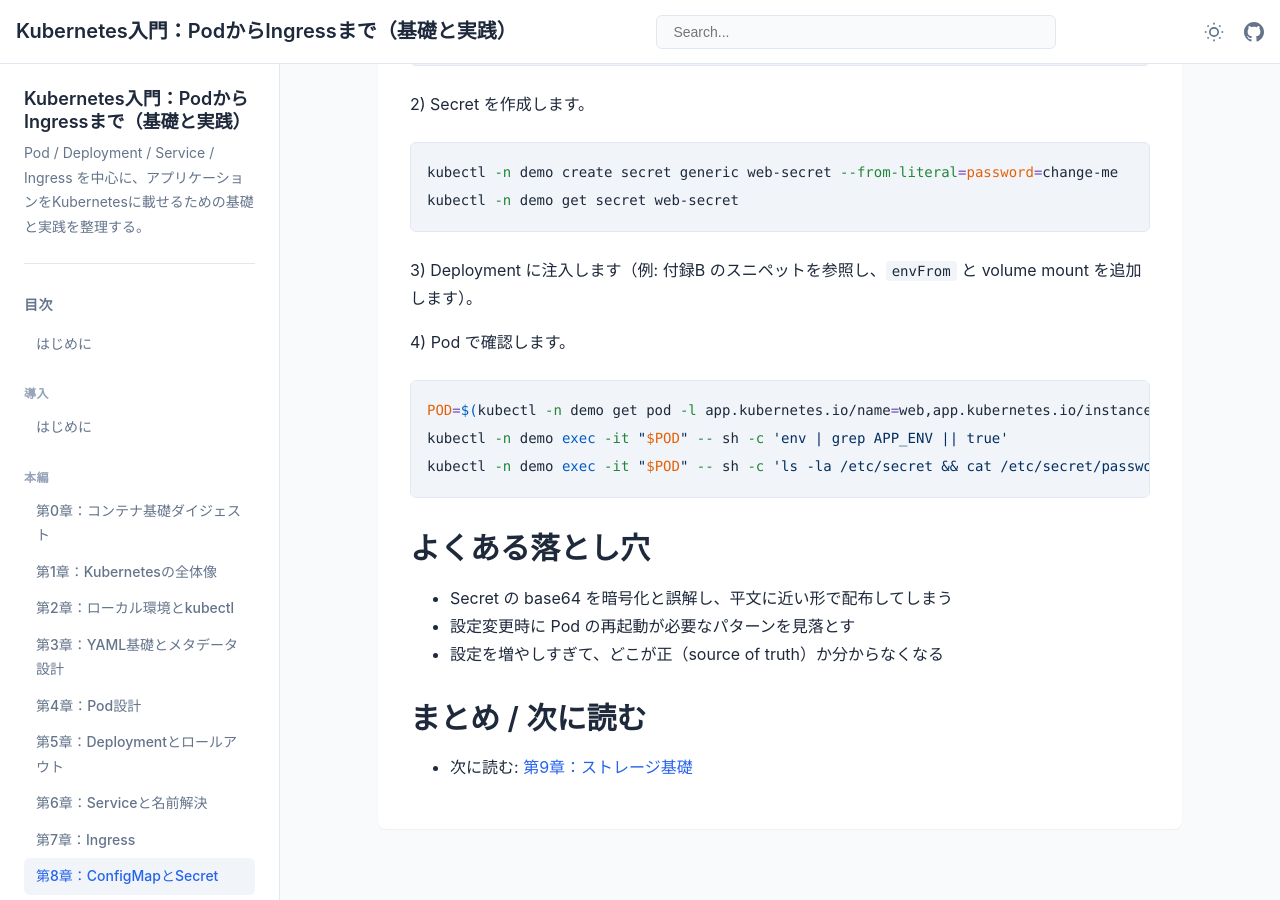
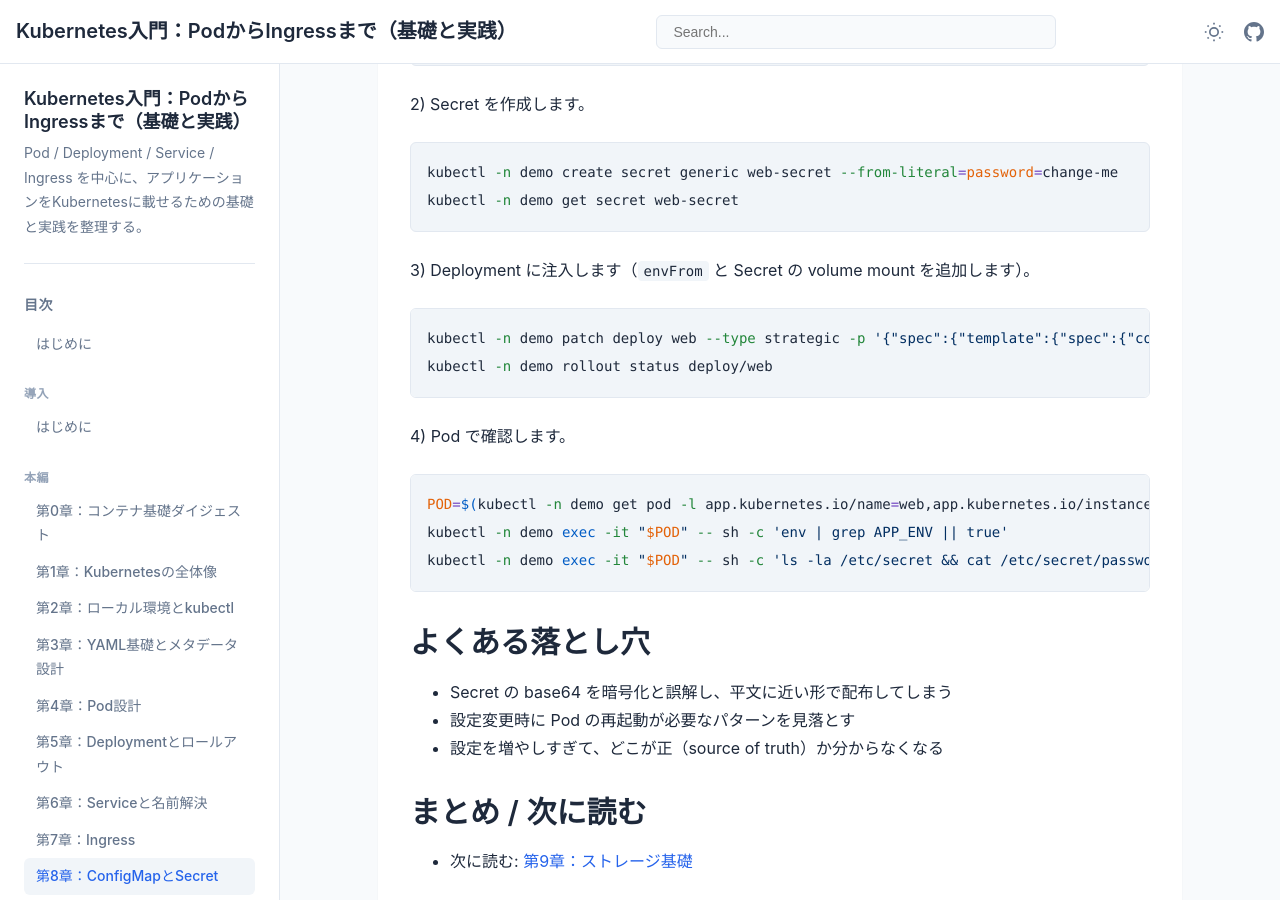
Before and after one commit to itdojp/kubernetes-basics-book, a Jekyll site: the page built from docs/chapters/chapter08/index.md, in a window 1280 px wide and 900 px high, scrolled down 1554 px. Built offline with Jekyll 4.4.1, drawn with Linux system fonts in a browser that asks for light colours.

Commit message:
content: make chapter 08 hands-on self-contained

````diff
--- a/docs/chapters/chapter08/index.md
+++ b/docs/chapters/chapter08/index.md
@@ -56,7 +56,12 @@ kubectl -n demo create secret generic web-secret --from-literal=password=change-
 kubectl -n demo get secret web-secret
 ```
 
-3) Deployment に注入します（例: 付録B のスニペットを参照し、`envFrom` と volume mount を追加します）。
+3) Deployment に注入します（`envFrom` と Secret の volume mount を追加します）。
+
+```bash
+kubectl -n demo patch deploy web --type strategic -p '{"spec":{"template":{"spec":{"containers":[{"name":"web","envFrom":[{"configMapRef":{"name":"web-config"}}],"volumeMounts":[{"name":"secret","mountPath":"/etc/secret","readOnly":true}]}],"volumes":[{"name":"secret","secret":{"secretName":"web-secret"}}]}}}}'
+kubectl -n demo rollout status deploy/web
+```
 
 4) Pod で確認します。
 
````
Also changed, not shown: src/chapters/chapter08/index.md (+6 -1 lines).
